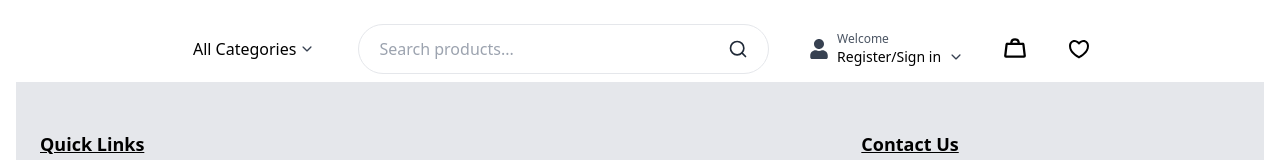
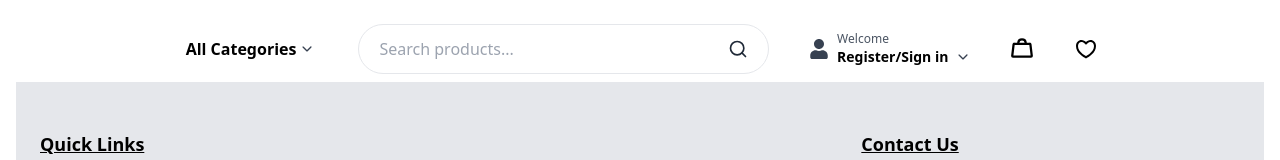
Before and after one commit to ManurangaJay/Home-Page, a Next.js app: page / in a window 1280 px wide. Shown: the top 160 px of the page. Built offline with nearby package versions, Linux system fonts and the light colour scheme.

Commit message:
style: bold the font

```diff
--- a/app/components/Header.tsx
+++ b/app/components/Header.tsx
@@ -48,7 +48,7 @@ const Header = () => {
     <header className="bg-white p-2 flex items-center justify-center space-x-10">
       <div className="relative" ref={categoryRef}>
         <button
-          className="flex items-center appearance-none bg-white p-1"
+          className="flex items-center appearance-none bg-white p-1 font-bold"
           onClick={() => setIsCategoryDropdownOpen((prev) => !prev)}
         >
           {category}
@@ -92,7 +92,7 @@ const Header = () => {
           <FaUser className="text-gray-700 cursor-pointer text-xl mr-2" />{" "}
           <div className="flex flex-col items-start">
             <span className="text-xs text-gray-600">Welcome</span>
-            <span className="flex items-center">
+            <span className="flex items-center font-bold">
               Register/Sign in
               <IoIosArrowDown className="ml-2 text-gray-700 text-sm" />
             </span>
```
